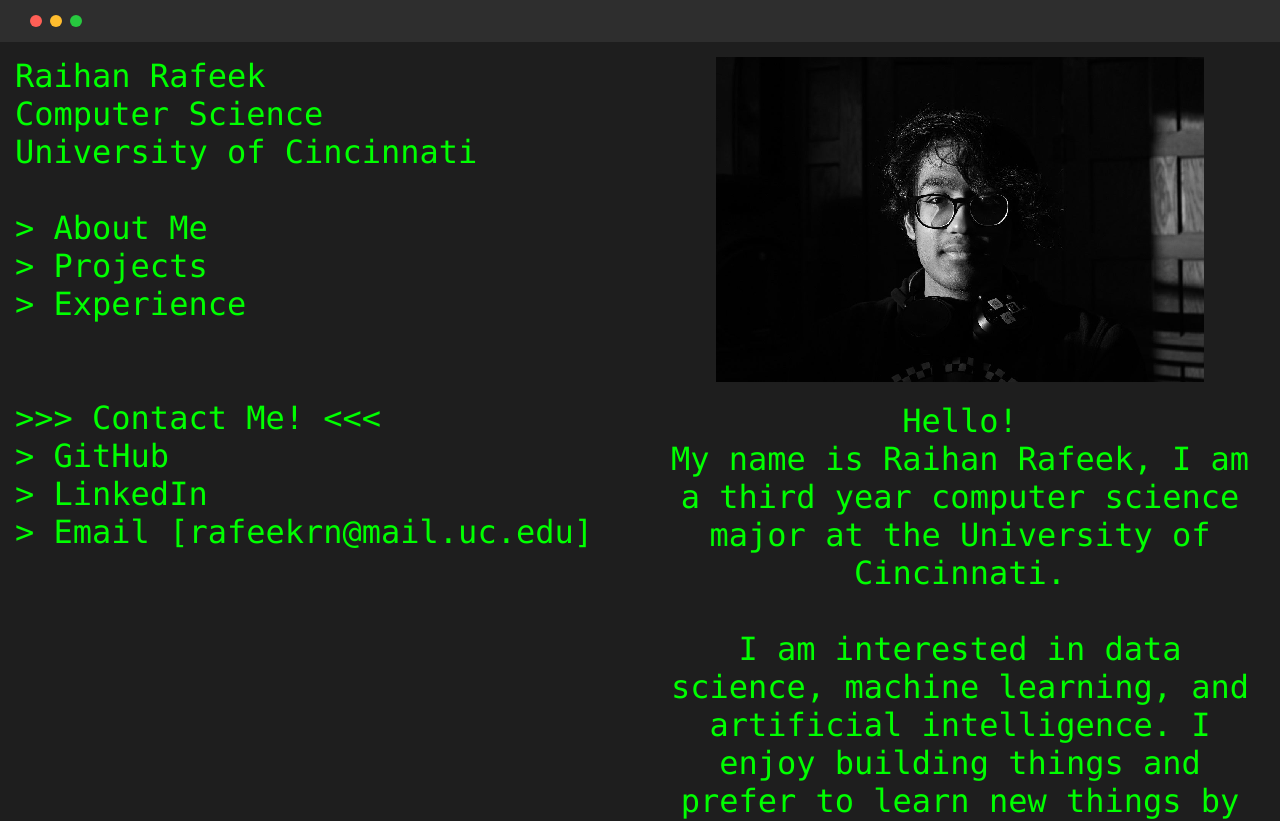
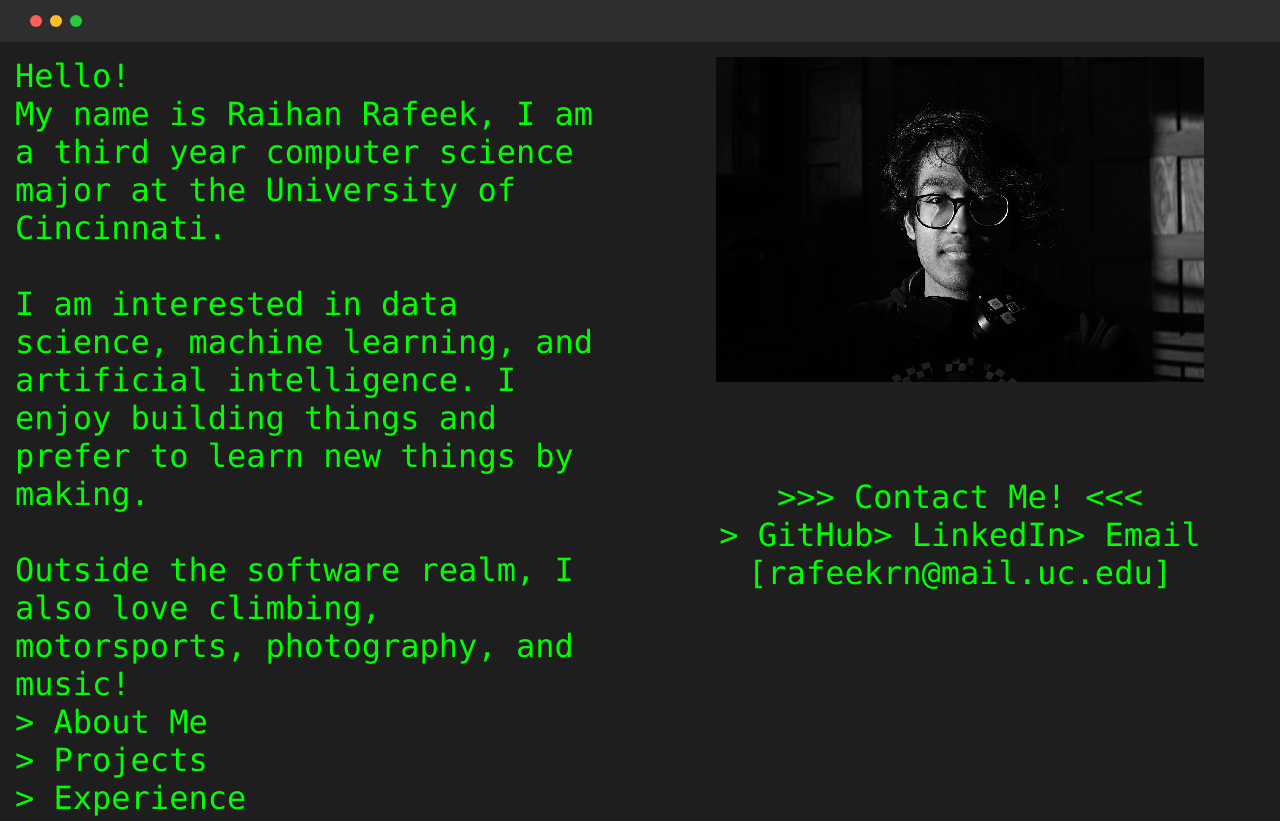
Before and after one commit to Rai1975/portfolio, a React (Create React App) app in the folder portfolio/: page / in a window 1280 px wide. Shown: the top 821 px of the page. Built offline with nearby package versions, Linux system fonts and the light colour scheme.

Commit message:
WIP: Reformating page to be more usable.

```diff
--- a/portfolio/src/components/About.js
+++ b/portfolio/src/components/About.js
@@ -5,18 +5,31 @@ const About = () => {
   const [currentIndex, setCurrentIndex] = useState(0);
   const [done, setDone] = useState(false);
 
-  const fullText = `Hello!\nMy name is Raihan Rafeek, I am a third year computer science major at the University of Cincinnati.
-  \nI am interested in data science, machine learning, and artificial intelligence. I enjoy building things and prefer to learn new things by making.
-  \nOutside the software realm, I also love climbing, motorsports, photography, and music!`;
+  // Define the content chunks with type and value
+  const contentChunks = [
+    { type: 'text', value: '\n\n>>> Contact Me! <<<\n' },
+    { type: 'link', value: 'https://github.com/rai1975', label: '> GitHub' },
+    { type: 'link', value: 'https://linkedin.com/in/raihan-rafeek', label: '> LinkedIn' },
+    { type: 'link', value: 'mailto:rafeekrn@mail.uc.edu', label: '> Email [rafeekrn@mail.uc.edu]' },
+  ];
 
-  const typingSpeed = 5; // Speed of typing in milliseconds
+  const typingSpeed = 50; // Speed of typing in milliseconds
 
   useEffect(() => {
     // Typing animation function
     const type = () => {
-      if (currentIndex < fullText.length) {
-        setText((prev) => prev + fullText[currentIndex]);
-        setCurrentIndex((prev) => prev + 1);
+      if (currentIndex < contentChunks.length) {
+        const chunk = contentChunks[currentIndex];
+        let chunkText = '';
+
+        if (chunk.type === 'text') {
+          chunkText = chunk.value;
+        } else if (chunk.type === 'link') {
+          chunkText = `<a href="${chunk.value}" style="color: #00ff00; text-decoration: none;">${chunk.label}</a>`;
+        }
+
+        setText((prev) => prev + chunkText); // Append the text or link
+        setCurrentIndex((prev) => prev + 1); // Move to the next chunk
       } else {
         setDone(true); // Typing complete
       }
@@ -26,7 +39,7 @@ const About = () => {
       const timeout = setTimeout(type, typingSpeed);
       return () => clearTimeout(timeout); // Cleanup timeout on unmount or re-run
     }
-  }, [currentIndex, done, fullText]);
+  }, [currentIndex, done]);
 
   return (
     <div
@@ -64,9 +77,12 @@ const About = () => {
           whiteSpace: 'pre-wrap',
           textAlign: 'center', // Center the text
           flexGrow: 1, // Ensures this part expands to fill the available vertical space
+          wordBreak: 'break-word', // Prevents long words from overflowing
         }}
-      >
-        {text}
+        dangerouslySetInnerHTML={{ __html: text }} // Safely insert HTML (for the links)
+      />
+
+      {/* Display blinking cursor when done */}
       {done && (
         <span
           style={{
@@ -80,7 +96,6 @@ const About = () => {
           |
         </span>
       )}
-      </div>
 
       {/* Keyframes for the blinking cursor */}
       <style>
--- a/portfolio/src/components/Info.js
+++ b/portfolio/src/components/Info.js
@@ -8,14 +8,12 @@ const Home = () => {
 
   // Define the text and links in an array of objects
   const contentChunks = [
-    { type: 'text', value: 'Raihan Rafeek\nComputer Science\nUniversity of Cincinnati\n\n' },
+    { type: 'text', value: `Hello!\nMy name is Raihan Rafeek, I am a third year computer science major at the University of Cincinnati.
+  \nI am interested in data science, machine learning, and artificial intelligence. I enjoy building things and prefer to learn new things by making.
+  \nOutside the software realm, I also love climbing, motorsports, photography, and music!\n`},
     { type: 'link', value: '/about', label: '> About Me' },
     { type: 'link', value: '/projects', label: '> Projects' },
     { type: 'link', value: '/experiences', label: '> Experience' },
-    { type: 'text', value: '\n\n>>> Contact Me! <<<\n' },
-    { type: 'link', value: 'https://github.com/rai1975', label: '> GitHub' },
-    { type: 'link', value: 'https://linkedin.com/in/raihan-rafeek', label: '> LinkedIn' },
-    { type: 'link', value: 'mailto:rafeekrn@mail.uc.edu', label: '> Email [rafeekrn@mail.uc.edu]' },
   ];
 
   const typingSpeed = 70; // Speed of typing in milliseconds
```
Lines whose indentation alone changed are shown as unchanged.
